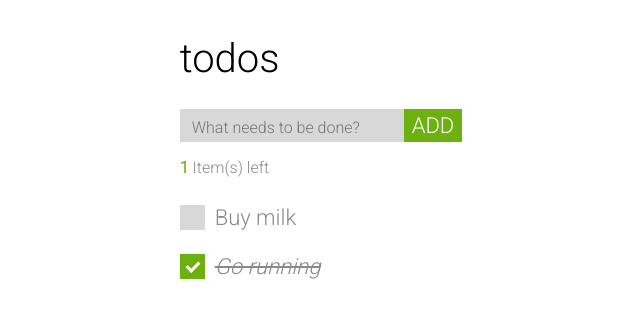
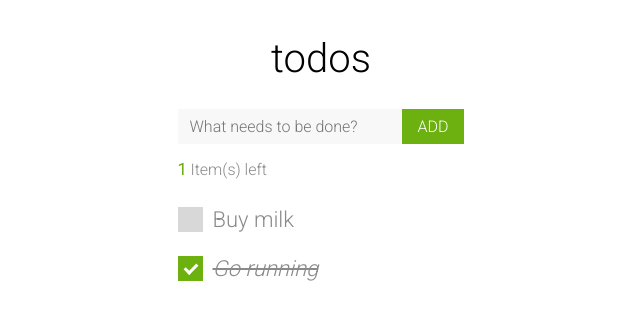
Before and after one commit to ng-practice/ng-de-2019, an Angular app: page / in a window 1280 px wide. Shown: the top 320 px of the page, without its empty margins (319-959 px from the left). Built offline with nearby package versions, Linux system fonts and the light colour scheme.

Commit message:
ref: adjust styles

```diff
--- a/src/scss/todos/_todo-button.scss
+++ b/src/scss/todos/_todo-button.scss
@@ -3,9 +3,9 @@
 .todo__button--primary {
   background: $primary;
   color: $primary-text-color;
-  padding: 4px 8px 4px 8px;
+  padding: 8px 16px 8px 16px;
   border: 0;
-  font: 300 22px Roboto, sans-serif;
+  font: 300 16px Roboto, sans-serif;
   cursor: pointer;
   text-transform: uppercase;
 }
--- a/src/scss/todos/_todo-colours.scss
+++ b/src/scss/todos/_todo-colours.scss
@@ -1,5 +1,6 @@
 $primary: #6cb10f;
 $primary-text-color: #ffffff;
 $control-background-color: #d8d8d8;
+$control-light-background-color: #f8f8f8;
 $text-color-dark: #333333;
 $text-color: #8a8a8a;
--- a/src/scss/todos/_todo-input.scss
+++ b/src/scss/todos/_todo-input.scss
@@ -5,8 +5,8 @@
   min-width: 200px;
   padding-left: 12px;
   padding-right: 12px;
-  padding-top: 9px;
-  padding-bottom: 5px;
+  padding-top: 8px;
+  padding-bottom: 8px;
   border: 0;
-  background: $control-background-color;
+  background: $control-light-background-color;
 }
--- a/src/scss/todos/_todo-typography.scss
+++ b/src/scss/todos/_todo-typography.scss
@@ -1,6 +1,7 @@
 @import './todo-colours';
 
 .todo__h1 {
+  text-align: center;
   font: 300 40px Roboto, sans-serif;
 }
 
```
